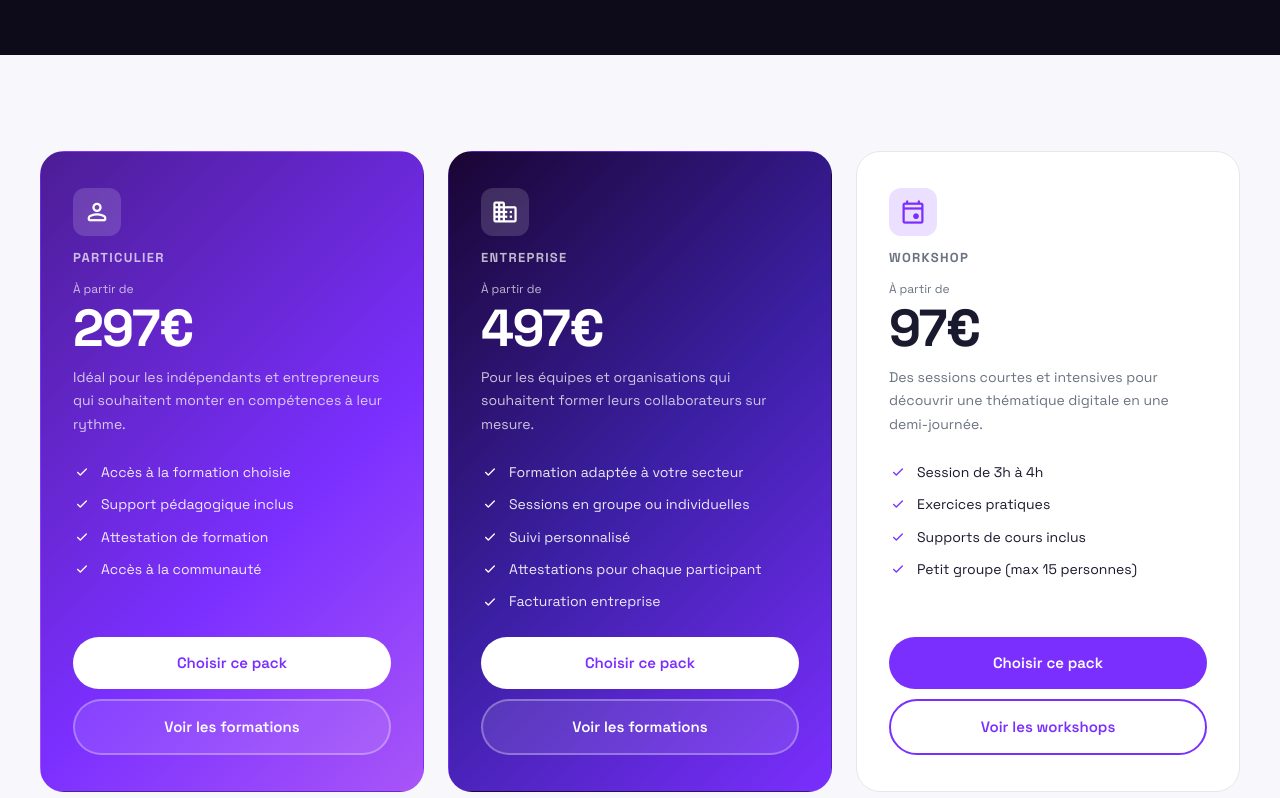
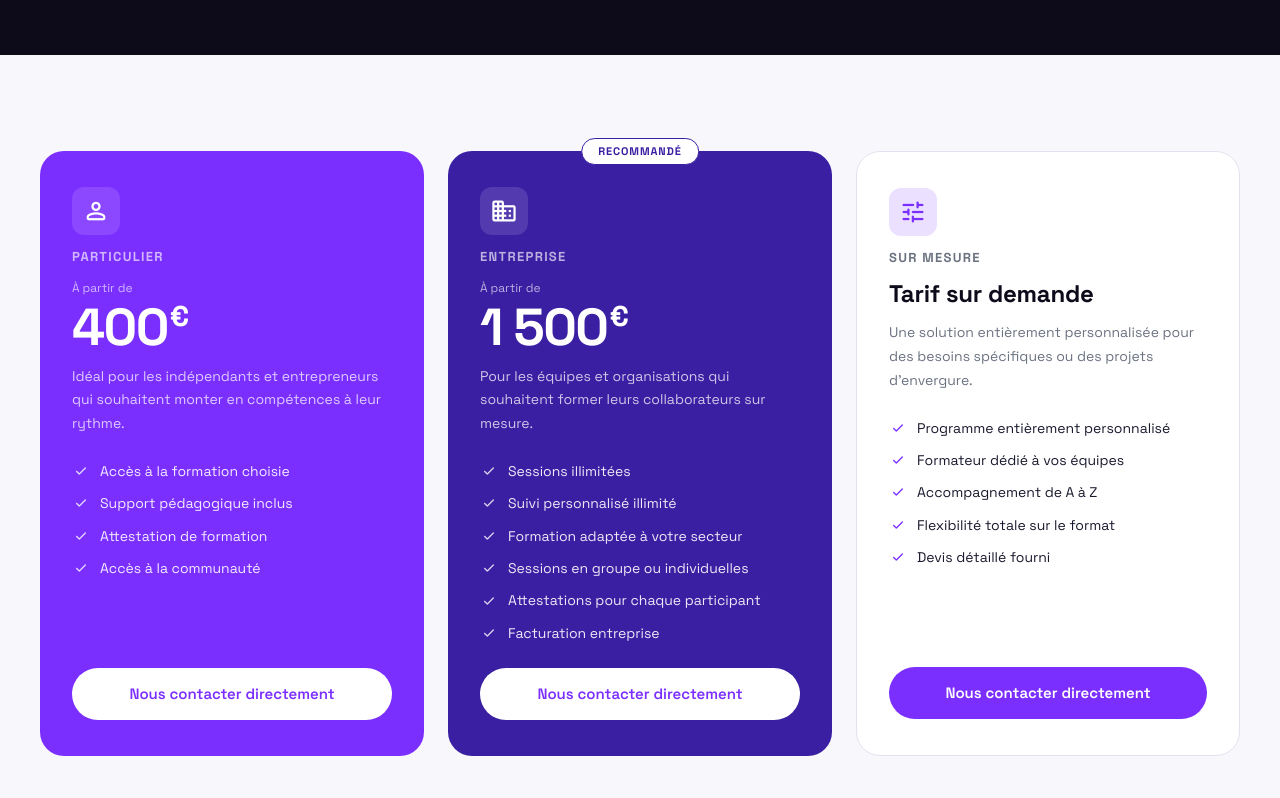
Before and after one commit to kuatejoelparfait-Data/ecole-du-numerique, a React (Vite) app in the folder ecole-du-numerique/: page /pricing in a window 1280 px wide. Shown: the part 580-1378 px from the top of the page. Built offline with nearby package versions, Linux system fonts and the light colour scheme.

Commit message:
Refonte : page Pricing – 3 packs Particulier/Entreprise/Sur Mesure + Suppression de tous les dégradés CSS

```diff
--- a/ecole-du-numerique/src/pages/About/AboutHero/AboutHero.css
+++ b/ecole-du-numerique/src/pages/About/AboutHero/AboutHero.css
@@ -35,10 +35,7 @@
 }
 
 .about-hero__accent {
-  background: linear-gradient(135deg, #9B5FFF 0%, #7B2FFF 50%, #c084fc 100%);
-  -webkit-background-clip: text;
-  -webkit-text-fill-color: transparent;
-  background-clip: text;
+  color: var(--purple);
 }
 
 .about-hero__desc {
--- a/ecole-du-numerique/src/pages/Blog/BlogNewsletter/BlogNewsletter.css
+++ b/ecole-du-numerique/src/pages/Blog/BlogNewsletter/BlogNewsletter.css
@@ -1,6 +1,6 @@
 .blog-newsletter {
   padding: 64px 24px;
-  background: linear-gradient(135deg, #3b1fa3 0%, #7b2fff 100%);
+  background: #7B2FFF;
   text-align: center;
 }
 
--- a/ecole-du-numerique/src/pages/Contact/ContactHero/ContactHero.css
+++ b/ecole-du-numerique/src/pages/Contact/ContactHero/ContactHero.css
@@ -27,10 +27,7 @@
 }
 
 .contact-hero__accent {
-  background: linear-gradient(135deg, #9B5FFF 0%, #7B2FFF 50%, #c084fc 100%);
-  -webkit-background-clip: text;
-  -webkit-text-fill-color: transparent;
-  background-clip: text;
+  color: var(--purple);
 }
 
 .contact-hero__eyebrow {
--- a/ecole-du-numerique/src/pages/FormationsEntreprises/FECTA/FECTA.css
+++ b/ecole-du-numerique/src/pages/FormationsEntreprises/FECTA/FECTA.css
@@ -1,6 +1,6 @@
 .fe-cta {
   padding: 96px 24px;
-  background: linear-gradient(135deg, #1a0533 0%, #3b1fa3 50%, #7b2fff 100%);
+  background: #3b1fa3;
   text-align: center;
 }
 
--- a/ecole-du-numerique/src/pages/FormationsParticuliers/FPCTA/FPCTA.css
+++ b/ecole-du-numerique/src/pages/FormationsParticuliers/FPCTA/FPCTA.css
@@ -1,6 +1,6 @@
 .fp-cta {
   padding: 96px 24px;
-  background: linear-gradient(135deg, #4c1d95 0%, #7b2fff 60%, #a855f7 100%);
+  background: #4c1d95;
   text-align: center;
 }
 
--- a/ecole-du-numerique/src/pages/FormationsParticuliers/FPHero/FPHero.css
+++ b/ecole-du-numerique/src/pages/FormationsParticuliers/FPHero/FPHero.css
@@ -40,10 +40,7 @@
 }
 
 .fp-hero__accent {
-  background: linear-gradient(135deg, #9B5FFF 0%, #7B2FFF 50%, #c084fc 100%);
-  -webkit-background-clip: text;
-  -webkit-text-fill-color: transparent;
-  background-clip: text;
+  color: var(--purple);
 }
 
 .fp-hero__desc {
--- a/ecole-du-numerique/src/pages/Home/Avis/Avis.css
+++ b/ecole-du-numerique/src/pages/Home/Avis/Avis.css
@@ -1,6 +1,6 @@
 .avis {
   padding: 64px 24px;
-  background: linear-gradient(135deg, #3b1fa3 0%, #7b2fff 100%);
+  background: #7B2FFF;
 }
 
 .avis__container {
--- a/ecole-du-numerique/src/pages/NosEvenements/EvenementsCTA/EvenementsCTA.css
+++ b/ecole-du-numerique/src/pages/NosEvenements/EvenementsCTA/EvenementsCTA.css
@@ -1,6 +1,6 @@
 .evenements-cta {
   padding: 96px 24px;
-  background: linear-gradient(135deg, #4c1d95 0%, #7b2fff 60%, #a855f7 100%);
+  background: #4c1d95;
   text-align: center;
 }
 
--- a/ecole-du-numerique/src/pages/Pricing/PricingCTA/PricingCTA.css
+++ b/ecole-du-numerique/src/pages/Pricing/PricingCTA/PricingCTA.css
@@ -1,6 +1,6 @@
 .pricing-cta {
   padding: 96px 24px;
-  background: linear-gradient(135deg, #4c1d95 0%, #7b2fff 60%, #a855f7 100%);
+  background: #4c1d95;
   text-align: center;
 }
 
--- a/ecole-du-numerique/src/pages/Pricing/PricingCards/PricingCards.css
+++ b/ecole-du-numerique/src/pages/Pricing/PricingCards/PricingCards.css
@@ -1,6 +1,6 @@
 .pricing-cards {
   padding: 64px 24px;
-  background: var(--gray-light);
+  background: #F8F7FC;
 }
 
 .pricing-cards__container {
@@ -19,27 +19,61 @@
   width: 100%;
 }
 
-/* ── Card ─────────────────────────────────── */
+/* ── Card base ───────────────────────────── */
 .pricing-card {
-  background: var(--white);
-  border: 1px solid var(--border);
   border-radius: var(--radius-lg);
   padding: 36px 32px;
   display: flex;
   flex-direction: column;
   gap: 24px;
+  position: relative;
 }
 
-.pricing-card--fp {
-  background: linear-gradient(135deg, #4c1d95 0%, #7b2fff 60%, #a855f7 100%);
-  border-color: transparent;
+/* Violet signature */
+.pricing-card--violet {
+  background: #7B2FFF;
+  border: none;
 }
 
-.pricing-card--fe {
-  background: linear-gradient(135deg, #1a0533 0%, #3b1fa3 50%, #7b2fff 100%);
-  border-color: transparent;
+/* Bleu formations entreprises */
+.pricing-card--blue {
+  background: #3b1fa3;
+  border: none;
 }
 
+/* Blanc */
+.pricing-card--white {
+  background: #ffffff;
+  border: 1px solid #e5e2f0;
+}
+
+/* ── Même hauteur en desktop ─────────────── */
+@media (min-width: 768px) {
+  .pricing-cards__grid {
+    grid-template-columns: repeat(3, 1fr);
+    align-items: stretch;
+  }
+}
+
+/* ── Badge ───────────────────────────────── */
+.pricing-card__badge {
+  position: absolute;
+  top: -13px;
+  left: 50%;
+  transform: translateX(-50%);
+  font-size: 11px;
+  font-weight: 800;
+  letter-spacing: 0.08em;
+  text-transform: uppercase;
+  background: #fff;
+  color: #3b1fa3;
+  border: 1.5px solid #3b1fa3;
+  padding: 4px 16px;
+  border-radius: 99px;
+  white-space: nowrap;
+}
+
+/* ── Top ─────────────────────────────────── */
 .pricing-card__top {
   display: flex;
   flex-direction: column;
@@ -48,73 +82,90 @@
 
 .pricing-card__icon {
   font-size: 28px;
-  color: var(--purple);
-  background: var(--purple-glow);
   padding: 10px;
   border-radius: var(--radius);
   width: fit-content;
 }
 
-.pricing-card--fp .pricing-card__icon,
-.pricing-card--fe .pricing-card__icon {
-  color: var(--white);
-  background: rgba(255, 255, 255, 0.15);
+.pricing-card--violet .pricing-card__icon,
+.pricing-card--blue .pricing-card__icon {
+  color: #fff;
+  background: rgba(255, 255, 255, 0.12);
 }
 
+.pricing-card--white .pricing-card__icon {
+  color: var(--purple);
+  background: var(--purple-glow);
+}
+
+/* Label */
 .pricing-card__label {
   font-size: 13px;
   font-weight: 700;
   text-transform: uppercase;
   letter-spacing: 0.1em;
-  color: var(--text-muted);
 }
 
-.pricing-card--fp .pricing-card__label,
-.pricing-card--fe .pricing-card__label {
-  color: rgba(255, 255, 255, 0.7);
-}
+.pricing-card--violet .pricing-card__label,
+.pricing-card--blue .pricing-card__label  { color: rgba(255, 255, 255, 0.65); }
+.pricing-card--white .pricing-card__label { color: var(--text-muted); }
 
+/* Prix */
 .pricing-card__price {
   display: flex;
   flex-direction: column;
   gap: 2px;
 }
 
-.pricing-card__from {
+.pricing-card__prefix {
   font-size: 12px;
-  color: var(--text-muted);
 }
 
-.pricing-card--fp .pricing-card__from,
-.pricing-card--fe .pricing-card__from {
-  color: rgba(255, 255, 255, 0.7);
-}
+.pricing-card--violet .pricing-card__prefix,
+.pricing-card--blue .pricing-card__prefix  { color: rgba(255, 255, 255, 0.65); }
+.pricing-card--white .pricing-card__prefix { color: var(--text-muted); }
 
 .pricing-card__amount {
   font-size: clamp(36px, 5vw, 52px);
   font-weight: 800;
-  color: var(--text);
   letter-spacing: -0.03em;
   line-height: 1;
 }
 
-.pricing-card--fp .pricing-card__amount,
-.pricing-card--fe .pricing-card__amount {
-  color: var(--white);
+.pricing-card--violet .pricing-card__amount,
+.pricing-card--blue .pricing-card__amount  { color: #fff; }
+.pricing-card--white .pricing-card__amount { color: var(--dark); }
+
+.pricing-card__currency {
+  font-size: 0.55em;
+  font-weight: 700;
+  vertical-align: super;
+  margin-left: 2px;
 }
 
+/* Tarif sur demande */
+.pricing-card__on-demand {
+  font-size: 1.5rem;
+  font-weight: 800;
+  letter-spacing: -0.01em;
+  line-height: 1.2;
+}
+
+.pricing-card--violet .pricing-card__on-demand,
+.pricing-card--blue .pricing-card__on-demand  { color: #fff; }
+.pricing-card--white .pricing-card__on-demand { color: var(--dark); }
+
+/* Desc */
 .pricing-card__desc {
   font-size: 14px;
-  color: var(--text-muted);
   line-height: 1.7;
 }
 
-.pricing-card--fp .pricing-card__desc,
-.pricing-card--fe .pricing-card__desc {
-  color: rgba(255, 255, 255, 0.75);
-}
+.pricing-card--violet .pricing-card__desc,
+.pricing-card--blue .pricing-card__desc  { color: rgba(255, 255, 255, 0.75); }
+.pricing-card--white .pricing-card__desc { color: var(--text-muted); }
 
-/* ── Features ─────────────────────────────── */
+/* ── Features ────────────────────────────── */
 .pricing-card__features {
   display: flex;
   flex-direction: column;
@@ -130,30 +181,27 @@
   align-items: center;
   gap: 10px;
   font-size: 14px;
-  color: var(--text);
 }
 
-.pricing-card--fp .pricing-card__feature,
-.pricing-card--fe .pricing-card__feature {
-  color: rgba(255, 255, 255, 0.9);
-}
+.pricing-card--violet .pricing-card__feature,
+.pricing-card--blue .pricing-card__feature  { color: rgba(255, 255, 255, 0.9); }
+.pricing-card--white .pricing-card__feature { color: var(--text); }
 
 .pricing-card__check {
   font-size: 18px;
-  color: var(--purple);
   flex-shrink: 0;
 }
 
-.pricing-card--fp .pricing-card__check,
-.pricing-card--fe .pricing-card__check {
-  color: var(--white);
-}
+.pricing-card--violet .pricing-card__check,
+.pricing-card--blue .pricing-card__check  { color: rgba(255, 255, 255, 0.8); }
+.pricing-card--white .pricing-card__check { color: var(--purple); }
 
-/* ── CTA ──────────────────────────────────── */
+/* ── Actions ─────────────────────────────── */
 .pricing-card__actions {
   display: flex;
   flex-direction: column;
   gap: 10px;
+  margin-top: auto;
 }
 
 .pricing-card__cta {
@@ -164,69 +212,36 @@
   border-radius: 99px;
   font-size: 15px;
   font-weight: 600;
-  background: var(--purple);
-  color: var(--white);
-  transition: background 0.2s, transform 0.2s;
   text-align: center;
+  transition: opacity 0.2s, transform 0.2s;
 }
 
 .pricing-card__cta:hover {
-  background: var(--purple-light);
   transform: translateY(-1px);
+  opacity: 0.88;
 }
 
-.pricing-card__cta--outline {
-  background: transparent;
-  border: 2px solid var(--purple);
+/* Bouton primaire par thème */
+.pricing-card--violet .pricing-card__cta,
+.pricing-card--blue .pricing-card__cta {
+  background: #fff;
   color: var(--purple);
 }
 
-.pricing-card__cta--outline:hover {
-  background: var(--dark);
-  border-color: var(--dark);
-  color: var(--white);
-  transform: translateY(-1px);
+.pricing-card--white .pricing-card__cta {
+  background: var(--purple);
+  color: #fff;
 }
 
-.pricing-card--fp .pricing-card__cta,
-.pricing-card--fe .pricing-card__cta {
-  background: var(--white);
-  color: var(--purple);
-}
 
-.pricing-card--fp .pricing-card__cta:hover,
-.pricing-card--fe .pricing-card__cta:hover {
-  background: rgba(255, 255, 255, 0.9);
-}
-
-.pricing-card--fp .pricing-card__cta--outline,
-.pricing-card--fe .pricing-card__cta--outline {
-  background: rgba(255, 255, 255, 0.1);
-  border-color: rgba(255, 255, 255, 0.3);
-  color: var(--white);
-}
-
-.pricing-card--fp .pricing-card__cta--outline:hover,
-.pricing-card--fe .pricing-card__cta--outline:hover {
-  background: rgba(255, 255, 255, 0.2);
-  border-color: rgba(255, 255, 255, 0.6);
-  transform: translateY(-1px);
-}
-
-/* ── Note ─────────────────────────────────── */
+/* ── Note ────────────────────────────────── */
 .pricing-cards__note {
   font-size: 13px;
   color: var(--text-muted);
   text-align: center;
 }
 
-/* ── Desktop ─────────────────────────────── */
-@media (min-width: 768px) {
-  .pricing-cards__grid {
-    grid-template-columns: repeat(3, 1fr);
-  }
-}
-
+/* ── Responsive ──────────────────────────── */
 @media (min-width: 900px) {
   .pricing-cards {
     padding: 96px 24px;
--- a/ecole-du-numerique/src/pages/Pricing/PricingCards/PricingCards.jsx
+++ b/ecole-du-numerique/src/pages/Pricing/PricingCards/PricingCards.jsx
@@ -5,8 +5,10 @@ const plans = [
   {
     icon: 'person',
     label: 'Particulier',
-    highlight: 'fp',
-    price: '297',
+    theme: 'violet',
+    price: '400',
+    currency: '€',
+    pricePrefix: 'À partir de',
     desc: 'Idéal pour les indépendants et entrepreneurs qui souhaitent monter en compétences à leur rythme.',
     features: [
       'Accès à la formation choisie',
@@ -14,44 +16,48 @@ const plans = [
       'Attestation de formation',
       'Accès à la communauté',
     ],
-    ctaPrimary: 'Choisir ce pack',
-    ctaSecondary: 'Voir les formations',
-    hrefPrimary: '/contact',
-    hrefSecondary: '/formations-particuliers',
+    actions: [
+      { label: 'Nous contacter directement', href: '/contact', primary: true },
+    ],
   },
   {
     icon: 'business',
     label: 'Entreprise',
-    highlight: 'fe',
-    price: '497',
+    theme: 'blue',
+    badge: 'Recommandé',
+    price: '1 500',
+    currency: '€',
+    pricePrefix: 'À partir de',
     desc: 'Pour les équipes et organisations qui souhaitent former leurs collaborateurs sur mesure.',
     features: [
+      'Sessions illimitées',
+      'Suivi personnalisé illimité',
       'Formation adaptée à votre secteur',
       'Sessions en groupe ou individuelles',
-      'Suivi personnalisé',
       'Attestations pour chaque participant',
       'Facturation entreprise',
     ],
-    ctaPrimary: 'Choisir ce pack',
-    ctaSecondary: 'Voir les formations',
-    hrefPrimary: '/contact',
-    hrefSecondary: '/formations-entreprises',
+    actions: [
+      { label: 'Nous contacter directement', href: '/contact', primary: true },
+    ],
   },
   {
-    icon: 'event',
-    label: 'Workshop',
-    price: '97',
-    desc: 'Des sessions courtes et intensives pour découvrir une thématique digitale en une demi-journée.',
+    icon: 'tune',
+    label: 'Sur Mesure',
+    theme: 'white',
+    price: null,
+    priceLabel: 'Tarif sur demande',
+    desc: 'Une solution entièrement personnalisée pour des besoins spécifiques ou des projets d\'envergure.',
     features: [
-      'Session de 3h à 4h',
-      'Exercices pratiques',
-      'Supports de cours inclus',
-      'Petit groupe (max 15 personnes)',
+      'Programme entièrement personnalisé',
+      'Formateur dédié à vos équipes',
+      'Accompagnement de A à Z',
+      'Flexibilité totale sur le format',
+      'Devis détaillé fourni',
     ],
-    ctaPrimary: 'Choisir ce pack',
-    ctaSecondary: 'Voir les workshops',
-    hrefPrimary: '/contact',
-    hrefSecondary: '/workshops',
+    actions: [
+      { label: 'Nous contacter directement', href: '/contact', primary: true },
+    ],
   },
 ]
 
@@ -61,14 +67,29 @@ export default function PricingCards() {
       <div className="pricing-cards__container">
         <div className="pricing-cards__grid">
           {plans.map(plan => (
-            <div key={plan.label} className={`pricing-card${plan.highlight ? ` pricing-card--${plan.highlight}` : ''}`}>
+            <div key={plan.label} className={`pricing-card pricing-card--${plan.theme}`}>
+
+              {plan.badge && (
+                <span className="pricing-card__badge">{plan.badge}</span>
+              )}
+
               <div className="pricing-card__top">
                 <span className="material-symbols-rounded pricing-card__icon">{plan.icon}</span>
                 <p className="pricing-card__label">{plan.label}</p>
+
                 <div className="pricing-card__price">
-                  <span className="pricing-card__from">À partir de</span>
-                  <span className="pricing-card__amount">{plan.price}€</span>
+                  {plan.price ? (
+                    <>
+                      <span className="pricing-card__prefix">{plan.pricePrefix}</span>
+                      <span className="pricing-card__amount">
+                        {plan.price}<span className="pricing-card__currency">{plan.currency}</span>
+                      </span>
+                    </>
+                  ) : (
+                    <span className="pricing-card__on-demand">{plan.priceLabel}</span>
+                  )}
                 </div>
+
                 <p className="pricing-card__desc">{plan.desc}</p>
               </div>
 
@@ -82,13 +103,17 @@ export default function PricingCards() {
               </ul>
 
               <div className="pricing-card__actions">
-                <Link to={plan.hrefPrimary} className="pricing-card__cta">
-                  {plan.ctaPrimary}
-                </Link>
-                <Link to={plan.hrefSecondary} className="pricing-card__cta pricing-card__cta--outline">
-                  {plan.ctaSecondary}
-                </Link>
+                {plan.actions.map(a => (
+                  <Link
+                    key={a.label}
+                    to={a.href}
+                    className={`pricing-card__cta${a.primary ? '' : ' pricing-card__cta--outline'}`}
+                  >
+                    {a.label}
+                  </Link>
+                ))}
               </div>
+
             </div>
           ))}
         </div>
```
Also changed, not shown: ecole-du-numerique/src/pages/Home/Hero/Hero.css (+2 -5 lines).
